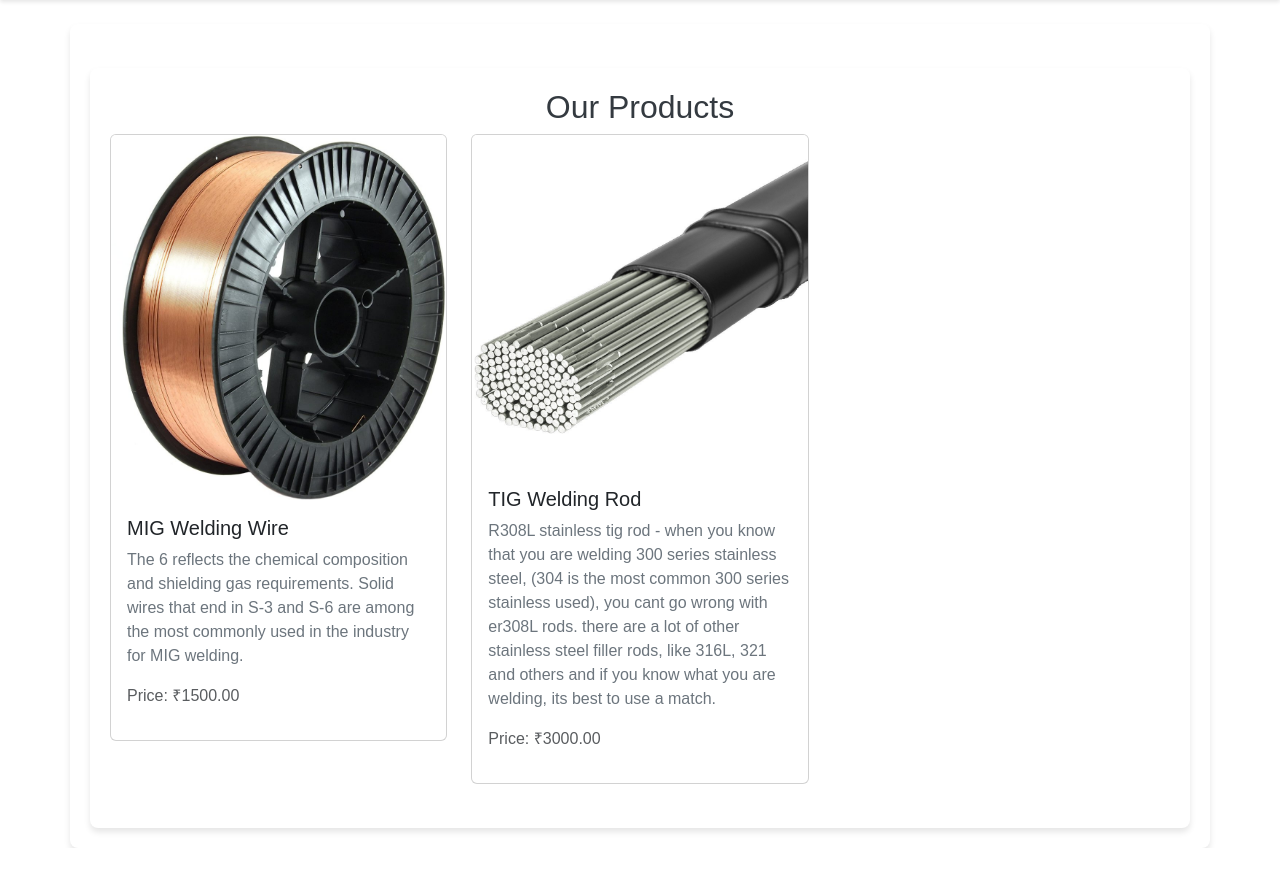
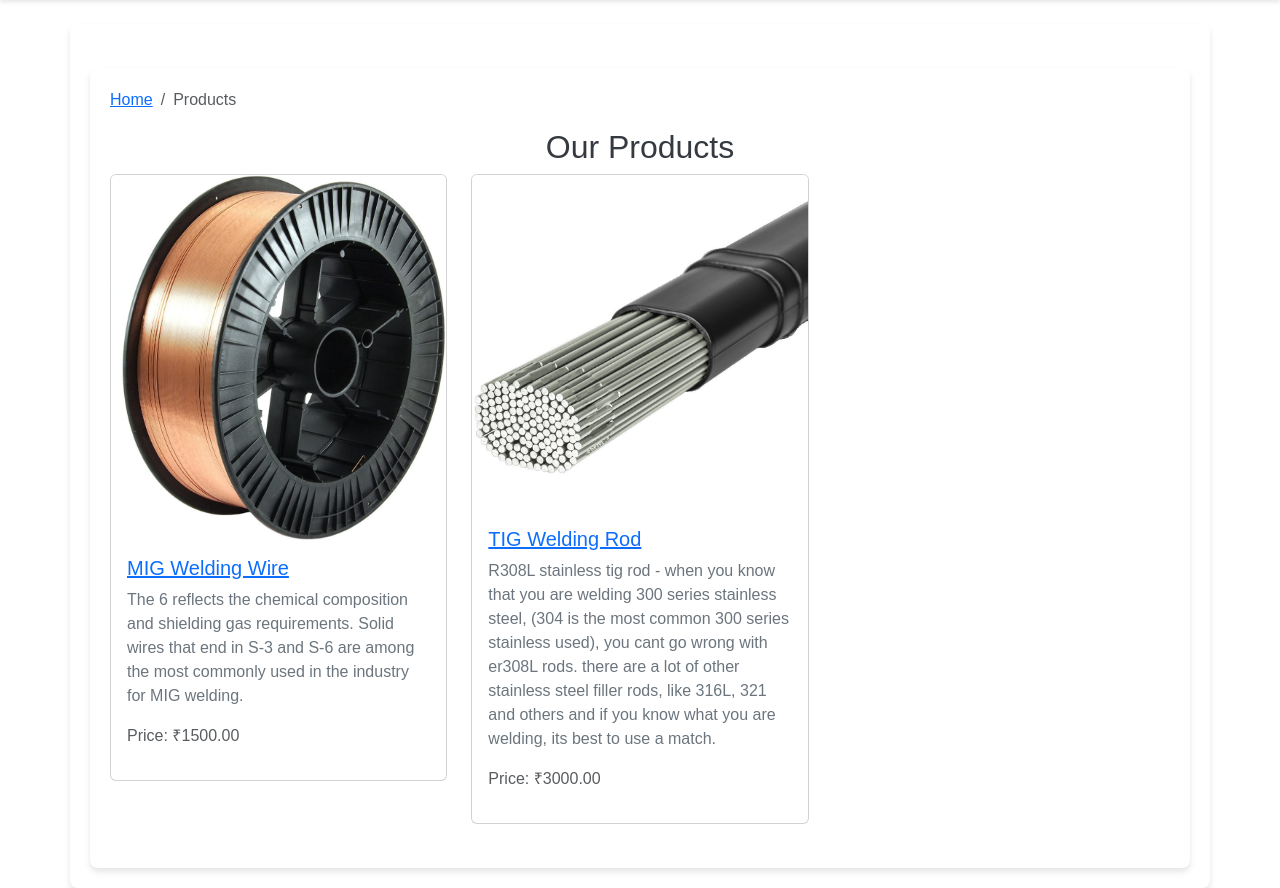
Before and after one commit to sahilddeshmukh324/Weld-India-Web, a Django app: page /products/ in a window 1280 px wide. Shown: the part 62-950 px from the top of the page. Before the commit the page ends 910 px from the top, so only its background shows below. Run offline with Django 5.2, Linux system fonts and the light colour scheme; data comes from the database, SQL or seed files in the repository; both versions use the stored data as it was after the commit.

Commit message:
Updated product-feature branch with breadcrumb and product_detail changes

```diff
--- a/main/templates/base.html
+++ b/main/templates/base.html
@@ -48,14 +48,14 @@
     <!-- Navbar -->
     <nav class="navbar navbar-expand-lg navbar-dark bg-dark">
         <div class="container-fluid">
-            <a class="navbar-brand" href="#">Weld India</a>
+            <a class="navbar-brand" href="{% url 'home' %}">Weld India</a>
             <button class="navbar-toggler" type="button" data-bs-toggle="collapse" data-bs-target="#navbarNav">
                 <span class="navbar-toggler-icon"></span>
             </button>
             <div class="collapse navbar-collapse" id="navbarNav">
                 <ul class="navbar-nav ms-auto">
-                    <li class="nav-item"><a class="nav-link" href="#">Home</a></li>
-                    <li class="nav-item"><a class="nav-link" href="#">Products</a></li>
+                    <li class="nav-item"><a class="nav-link" href="{% url 'home' %}">Home</a></li>
+                    <li class="nav-item"><a class="nav-link" href="{% url 'product_list' %}">Products</a></li>
                     <li class="nav-item"><a class="nav-link" href="#">Blog</a></li>
                     <li class="nav-item"><a class="nav-link" href="#">Contact</a></li>
                 </ul>
--- a/main/templates/products.html
+++ b/main/templates/products.html
@@ -2,18 +2,30 @@
 
 {% block content %}
 <div class="container mt-4">
+    <!-- Breadcrumb Navigation -->
+    <nav aria-label="breadcrumb">
+        <ol class="breadcrumb">
+            <li class="breadcrumb-item"><a href="{% url 'home' %}">Home</a></li>
+            <li class="breadcrumb-item active" aria-current="page">Products</li>
+        </ol>
+    </nav>
+
     <h2 class="text-center">Our Products</h2>
     <div class="row">
         {% for product in products %}
         <div class="col-md-4">
             <div class="card mb-4">
                 {% if product.image %}
-                <img src="{{ product.image.url }}" class="card-img-top" alt="{{ product.name }}">
+                <a href="{% url 'product_detail' product.id %}">
+                    <img src="{{ product.image.url }}" class="card-img-top" alt="{{ product.name }}">
+                </a>
                 {% else %}
                 <img src="https://via.placeholder.com/300" class="card-img-top" alt="No image available">
                 {% endif %}
                 <div class="card-body">
-                    <h5 class="card-title">{{ product.name }}</h5>
+                    <a href="{% url 'product_detail' product.id %}">
+                        <h5 class="card-title">{{ product.name }}</h5>
+                    </a>
                     <p class="card-text">{{ product.description }}</p>
                     {% if product.price %}
                     <p class="text-muted">Price: ₹{{ product.price }}</p>
--- a/main/views.py
+++ b/main/views.py
@@ -1,6 +1,7 @@
 from django.shortcuts import render
 from .forms import UploadForm
 from .models import UploadedFile,Product
+from django.views.generic import DetailView
 # Create your views here.
 
 def home(request):
@@ -20,3 +21,8 @@ def upload_file(request):
 def product_list(request):
     products = Product.objects.all()  # Fetch all products from the database
     return render(request, 'products.html', {'products': products})  # Send products to template
+
+class ProductDetailView(DetailView):
+    model = Product
+    template_name = 'product_detail.html'
+    context_object_name = 'product'
--- a/weldindia/urls.py
+++ b/weldindia/urls.py
@@ -16,7 +16,7 @@ Including another URLconf
 """
 from django.contrib import admin
 from django.urls import path
-from main.views import home,upload_file,product_list
+from main.views import home,upload_file,product_list,ProductDetailView
 from django.conf import settings
 from django.conf.urls.static import static
 
@@ -26,6 +26,8 @@ urlpatterns = [
     path('', home, name='home'),
     path('upload/', upload_file, name='upload'),
     path('products/',product_list,name='product_list'),
+    path('products/<int:pk>/', ProductDetailView.as_view(), name='product_detail'),
+
 
 ]
 
```
Also changed, not shown: main/templates/product_detail.html (added, +28 -0 lines), Demouploads/4043-aluminum-tig-welding-filler-rod.jpg (added), Demouploads/5kg-tig-welding-wire.jpg (added), db.sqlite3, weldindia/media/products/4043-aluminum-tig-welding-filler-rod.jpg (added), weldindia/media/products/4043-aluminum-tig-welding-filler-rod_qcPWTq2.jpg (added).
